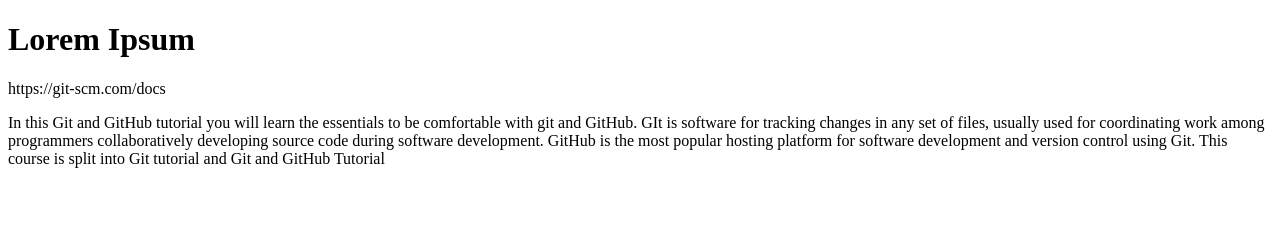
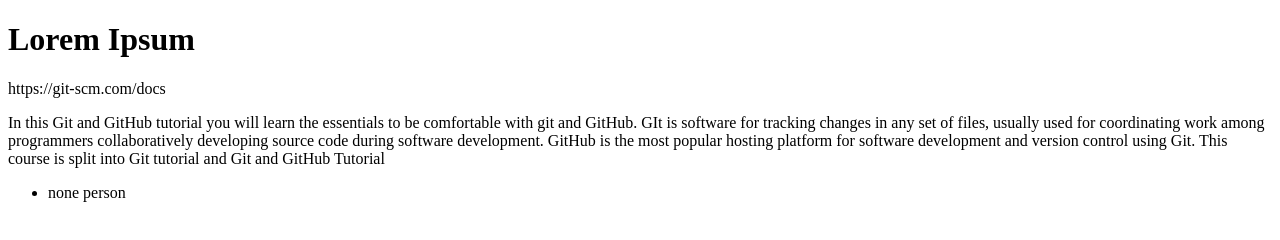
Before and after one commit to Bilgokit/demo-repo, a plain HTML site: page index.html in a window 1280 px wide. Drawn offline with Linux system fonts and the light colour scheme.

Commit message:
Update index.html

```diff
--- a/index.html
+++ b/index.html
@@ -17,5 +17,12 @@
         GitHub is the most popular hosting platform for software development and version control using Git.
 
         This course is split into Git tutorial and Git and GitHub Tutorial</p>
+
+    <div>
+            <ul>
+
+                <li>none person</li>
+            </ul>
+        </div>
 </body>
 </html>
```
